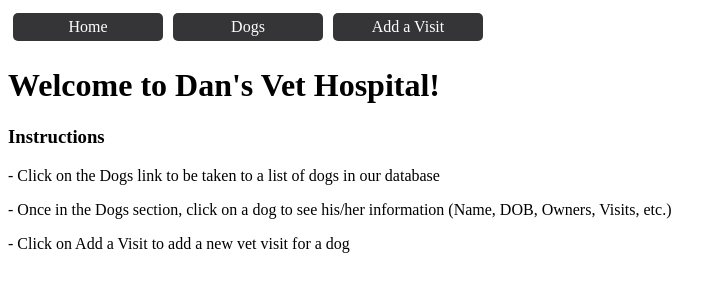
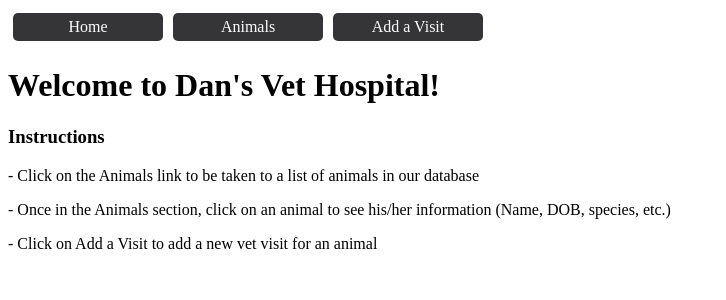
Before and after one commit to doswald32/DO-phase-4-final-project, a React (Create React App) app in the folder client/: page / in a window 1280 px wide. Shown: the top 300 px of the page, without its empty margins (0-726 px from the left). Built offline with nearby package versions, Linux system fonts and the light colour scheme; no server answers.

Commit message:
created AnimalCard and updated Animal component to return a list of animal cards

```diff
--- a/client/src/App.css
+++ b/client/src/App.css
@@ -10,3 +10,15 @@
     text-align: center;
     color: white;
 }
+
+.animal-card {
+    display: inline-block;
+    margin: auto;
+    width: 200px;
+  }
+
+.animals-list {
+    display: inline-block;
+    text-align: center;
+    margin: 5px;
+  }
--- /dev/null
+++ b/client/src/components/AnimalCard.js
@@ -0,0 +1,11 @@
+function AnimalCard({ name, DOB, species}) {
+    return (
+        <div className="animal-card">
+            <h1>{name}</h1>
+            <p>{DOB}</p>
+            <p>{species}</p>
+        </div>
+    )
+}
+
+export default AnimalCard;
--- /dev/null
+++ b/client/src/components/Animals.js
@@ -0,0 +1,15 @@
+import { useOutletContext } from "react-router-dom";
+import AnimalCard from './AnimalCard'
+
+function Animals() {
+
+    const {animalsList, setAnimalsList} = useOutletContext();
+
+    return (
+        <div className="animals-list">{animalsList.map((animal) => {
+            return <AnimalCard key={animal.id} name={animal.name} DOB={animal.DOB} species={animal.species} />
+        })}</div>
+    )
+}
+
+export default Animals;
--- a/client/src/components/App.js
+++ b/client/src/components/App.js
@@ -4,12 +4,21 @@ import "../App.css";
 import { Outlet } from "react-router-dom";
 
 function App() {
+
+  const [animalsList, setAnimalsList] = useState([])
+
+  useEffect(() => {
+    fetch('http://127.0.0.1:5555/animals')
+    .then(r => r.json())
+    .then(data => setAnimalsList(data))
+  }, [])
+
   return (
     <div>
       <header>
         <NavBar />
       </header>
-      <Outlet />
+      <Outlet context={{animalsList, setAnimalsList}}/>
     </div>
   );
 }
--- a/client/src/components/Dogs.js
+++ /dev/null
@@ -1,12 +0,0 @@
-import { useState } from "react";
-
-function Dogs() {
-
-    const {dogsList, setDogsList} = useState("");
-
-    return (
-        <h1>Dogs</h1>
-    )
-}
-
-export default Dogs;
--- a/client/src/components/Home.js
+++ b/client/src/components/Home.js
@@ -3,9 +3,9 @@ function Home() {
         <main>
             <h1>Welcome to Dan's Vet Hospital!</h1>
             <h3>Instructions</h3>
-            <p>- Click on the Dogs link to be taken to a list of dogs in our database</p>
-            <p>- Once in the Dogs section, click on a dog to see his/her information (Name, DOB, Owners, Visits, etc.)</p>
-            <p>- Click on Add a Visit to add a new vet visit for a dog</p>
+            <p>- Click on the Animals link to be taken to a list of animals in our database</p>
+            <p>- Once in the Animals section, click on an animal to see his/her information (Name, DOB, species, etc.)</p>
+            <p>- Click on Add a Visit to add a new vet visit for an animal</p>
         </main>
     )
 }
--- a/client/src/components/NavBar.js
+++ b/client/src/components/NavBar.js
@@ -10,10 +10,10 @@ function NavBar() {
                 Home
             </NavLink>
             <NavLink
-            to="/dogs"
+            to="/animals"
             className="nav-link"
             >
-                Dogs
+                Animals
             </NavLink>
             <NavLink
             to="/add-a-visit"
--- a/client/src/index.js
+++ b/client/src/index.js
@@ -4,7 +4,7 @@ import App from "./components/App";
 import "./index.css";
 import { createBrowserRouter, RouterProvider } from "react-router-dom";
 import Home from "./components/Home";
-import Dogs from "./components/Dogs";
+import Animals from "./components/Animals";
 import AddVisit from "./components/AddVisit";
 
 const router = createBrowserRouter([
@@ -17,8 +17,8 @@ const router = createBrowserRouter([
                 element: <Home />,
             },
             {
-                path:"/dogs",
-                element: <Dogs />,
+                path:"/animals",
+                element: <Animals />,
             },
             {
                 path:"/add-a-visit",
```
Also changed, not shown: 1 other file (tests, documents, lock files or other folders).
